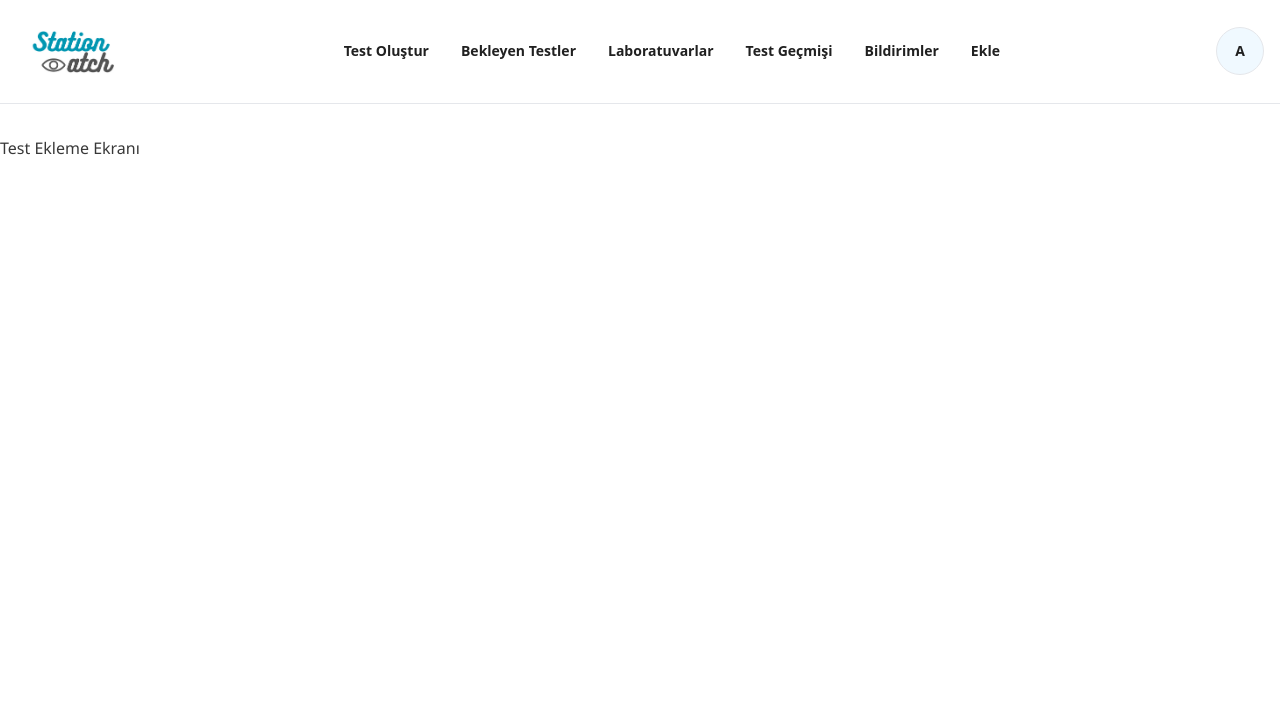
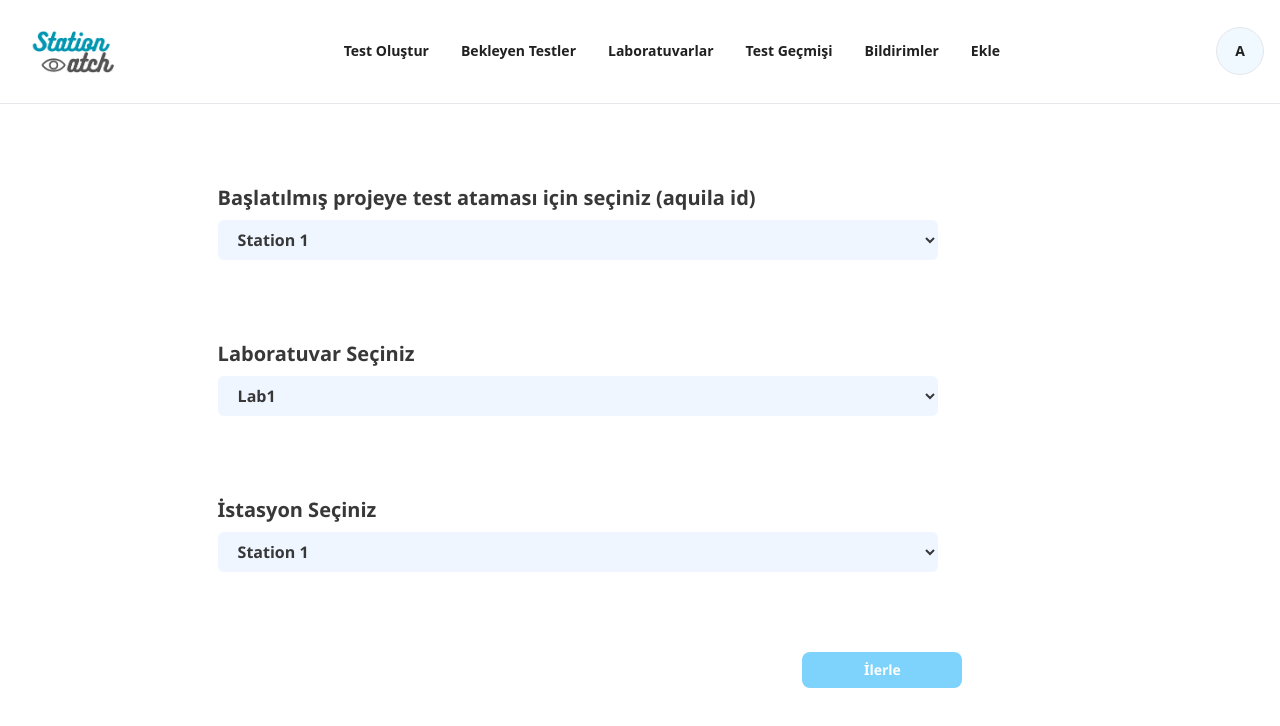
Before and after one commit to hasocobo/station-watch, a React (Vite) app in the folder client/: page /testolustur in a window 1280 px wide. Shown: the top 726 px of the page. Built offline with nearby package versions, Linux system fonts and the light colour scheme.

Commit message:
Implement the first step on creating a test

```diff
--- a/client/src/App.jsx
+++ b/client/src/App.jsx
@@ -5,11 +5,11 @@ import axios from "axios";
 const App = () => {
   return (
     <div className='relative w-full'>
-      <div className='h-dvh min-h-dvh z-10 w-full relative'>
+      <div className='h-dvh min-h-dvh z-10 w-full relative flex flex-col'>
         <header className=' w-full top-0'>
           <Header />
         </header>
-        <main className='text-neutral-100'>
+        <main className='text-neutral-100 grow'>
           <Outlet />
         </main>
       </div>
--- a/client/src/components/Button/Button.jsx
+++ b/client/src/components/Button/Button.jsx
@@ -2,8 +2,8 @@ import { Link } from "react-router-dom"
 
 export default function Button({ name, link, style }) {
   return (
-    <button className={`p-2 rounded-[4px] text-white duration-300 transition ${style}`} >
-      <Link to={link}>
+    <button className={`p-2 rounded-[4px] duration-300 transition ${style}`} >
+      <Link to={link} className="text-white">
         {name}
       </Link>
     </button>
--- a/client/src/components/Pages/CreateTest.jsx
+++ /dev/null
@@ -1,7 +0,0 @@
-export default function CreateTest() {
-  return (
-    <div className="py-8 max-w-7xl mx-auto">
-      <h1>Test Ekleme Ekranı</h1>
-    </div>
-  )
-}
--- /dev/null
+++ b/client/src/components/Pages/CreateTest/CreateTest.jsx
@@ -0,0 +1,38 @@
+import { useState } from "react"
+import Button from "../../Button/Button"
+import Icon from "../../Icon/Icon"
+import Select from "./Select"
+
+const labs = [
+  { name: "Lab1" },
+  { name: "Lab 2" },
+  { name: "Lab 3" }
+]
+
+const stations = [
+  { name: "Station 1" },
+  { name: "Fahrettin Altay" },
+  { name: "Basmane" }
+]
+
+export default function CreateTest() {
+  const [step, setStep] = useState(1);
+  console.log(step);
+  return (
+    <div className="max-w-[66vw] mx-auto h-full">
+      <div className="py-20 relative h-full">
+        <div className="flex flex-col gap-20 ">
+          <Select title={"Başlatılmış projeye test ataması için seçiniz (aquila id)"} options={stations} />
+          <Select title={"Laboratuvar Seçiniz"} options={labs} />
+          <Select title={"İstasyon Seçiniz"} options={stations} />
+          <div className="self-end relative right-[100px]" onClick={() => setStep(step + 1)}>
+            <Button
+              style={"w-40 bg-sky-300 text-[1.1rem] font-semibold text-sm hover:bg-sky-400 rounded-lg"}
+              name={"İlerle"}
+            />
+          </div>
+        </div>
+      </div>
+    </div>
+  )
+}
--- /dev/null
+++ b/client/src/components/Pages/CreateTest/Select.jsx
@@ -0,0 +1,12 @@
+export default function Select({ title, options }) {
+  return (
+    <div>
+      <h1 className="font-semibold text-xl">{title}</h1>
+      <select name="lab" id="lab" className="py-2 px-4 md:w-[45rem] mt-2 transition duration-300 font-semibold rounded-md bg-blue-50">
+        {options.map((option) =>
+          <option key={option.name} value={option.name}>{option.name}</option>
+        )}
+      </select>
+    </div>
+  );
+}
--- a/client/src/components/Pages/Hero.jsx
+++ b/client/src/components/Pages/Hero.jsx
@@ -15,7 +15,6 @@ export default function Hero() {
           <span>istiyorsun?</span>
         </p>
       </h1>
-
       <div className="flex justify-center items-center gap-4 flex-wrap">
         <HeroNavigation style={"hover:bg-sky-100 border-sky-100 delay-small"} text={"Test Oluştur"} link={"/testolustur"} />
         <HeroNavigation style={"hover:bg-red-100 border-red-100 delay-medium"} text={"Laboratuvarları Görüntüle"} link={"/laboratuvarlar"}/>
--- a/client/src/components/Pages/Login.css
+++ b/client/src/components/Pages/Login.css
@@ -43,12 +43,12 @@ body {
 #page-container::before {
     content: "";
     z-index: -2;
-    background-image: url(../../assets/background-2.jpg);
+    background-image: url(../../assets/background-3.jpg);
     background-size: cover;
     position: absolute;
     width: 100%;
     height: 100%;
-    filter: blur(10px);
+    filter: blur();
 }
 
 #page-container {
@@ -65,12 +65,11 @@ body {
     display: flex;
     background-color: var(--background-color);
     margin: 0 auto;
-
 }
 
 #card-image-container {
     width: 50%;
-    background-image: url(../../assets/background-3.jpg);
+    background-image: url(../../assets/bg-4.jpg);
     background-size: cover;
     background-repeat: no-repeat;
     flex: auto;
@@ -85,10 +84,9 @@ body {
 
 #page-container fieldset,
 form,
-input,
-button {
+input
+{
     appearance: none;
-    border: none;
     padding: 0;
     background-color: transparent;
 }
@@ -174,10 +172,10 @@ fieldset > div:last-child {
     margin-top: 0.2rem;
 }
 
-:valid {
+#page-container :valid {
     border-color: skyblue;
 }
 
-:invalid {
+#page-container :invalid {
     border-color: #f87171;
 }
--- a/client/src/components/Pages/Login.jsx
+++ b/client/src/components/Pages/Login.jsx
@@ -30,7 +30,7 @@ const Login = () => {
             {/*isLoggedIn &&*/
                 <div id="page-container" className="bg-image h-screen flex justify-center items-center">
                     <div id="main" className=''>
-                        <div id="card-container" className='py-16 rounded-md shadow-md'>
+                        <div id="card-container" className='py-16 rounded-md shadow-lg'>
                             <div id="form-container">
                                 <div id="form">
                                     <div id="form-greeting" className='mb-4'>
--- a/client/src/main.jsx
+++ b/client/src/main.jsx
@@ -9,7 +9,7 @@ import Hero from "./components/Pages/Hero";
 import "./index.css";
 import Login from "./components/Pages/Login";
 import { useEffect } from "react";
-import CreateTest from "./components/Pages/CreateTest";
+import CreateTest from "./components/Pages/CreateTest/CreateTest";
 import PendingTests from "./components/Pages/PendingTests";
 import Labs from "./components/Pages/Labs";
 import TestHistory from "./components/Pages/TestHistory";
```
Also changed, not shown: client/src/assets/bg-4.jpg (added).
